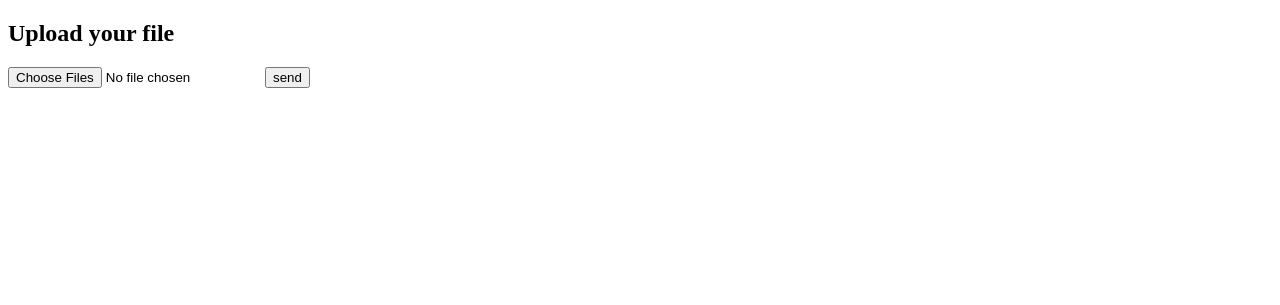
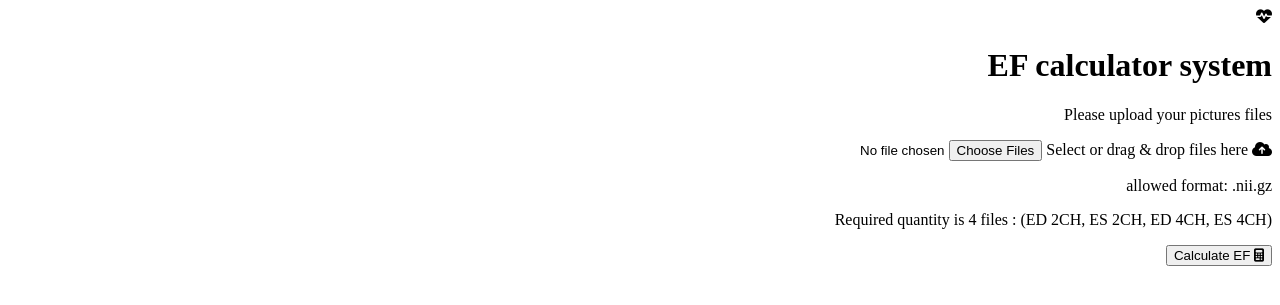
Before and after one commit to a-khorasani/Calculating-Cardiac-Ejection-Fraction-Using-Echocardiography-Image-Segmentation, a FastAPI app: page / in a window 1280 px wide. Shown: the top 305 px of the page. Run offline with FastAPI, Linux system fonts and the light colour scheme.

Commit message:
update index.html

```diff
--- a/app/templates/index.html
+++ b/app/templates/index.html
@@ -1,4 +1,4 @@
-<!DOCTYPE html>
+<!-- <!DOCTYPE html>
 <html>
 <head>
     <title>Calculate EF</title>
@@ -10,4 +10,47 @@
         <input type="submit" value="send">
     </form>
 </body>
+</html> -->
+
+<!DOCTYPE html>
+<html lang="fa" dir="rtl">
+<head>
+    <meta charset="UTF-8">
+    <meta name="viewport" content="width=device-width, initial-scale=1.0">
+    <title>EF calculator</title>
+    <link rel="stylesheet" href="styles.css">
+    <link rel="stylesheet" href="https://cdnjs.cloudflare.com/ajax/libs/font-awesome/6.4.0/css/all.min.css">
+</head>
+<body>
+    <div class="container">
+        <div class="upload-card">
+            <div class="card-header">
+                <i class="fas fa-heartbeat"></i>
+                <h1>EF calculator system</h1>
+                <p>Please upload your pictures files</p>
+            </div>
+
+            <form action="/uploadfile/" enctype="multipart/form-data" method="post" class="upload-form">
+                <div class="file-input-wrapper">
+                    <label for="file-upload" class="file-upload-label">
+                        <i class="fas fa-cloud-upload-alt"></i>
+                        <span>Select or drag & drop files here</span>
+                        <input id="file-upload" name="files" type="file" accept=".nii.gz" multiple required>
+                    </label>
+                    <div class="file-requirements">
+                        <p>allowed format: .nii.gz</p>
+                        <p>Required quantity is 4 files : (ED 2CH, ES 2CH, ED 4CH, ES 4CH)</p>
+                    </div>
+                </div>
+
+                <button type="submit" class="submit-btn">
+                    <i class="fas fa-calculator"></i>
+                    Calculate EF
+                </button>
+            </form>
+        </div>
+    </div>
+
+    <script src="script.js"></script>
+</body>
 </html>
```
